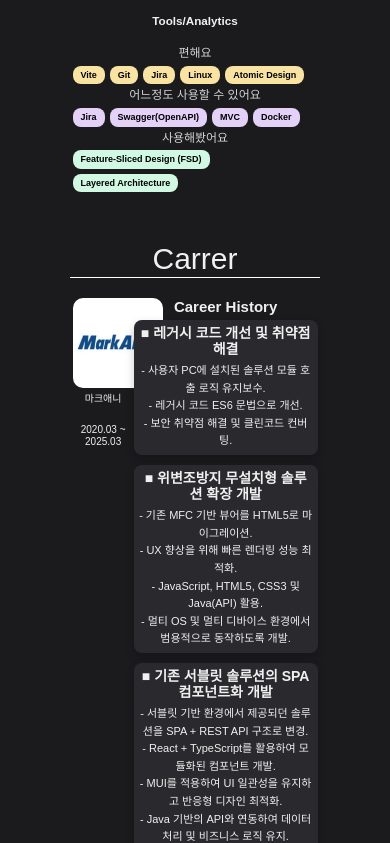
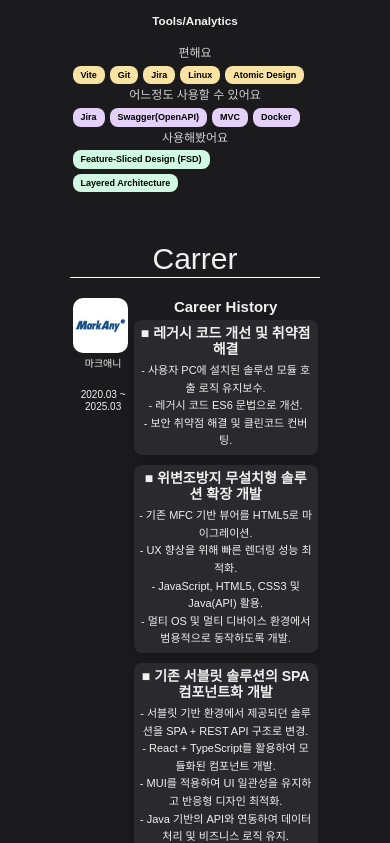
Before and after one commit to kimtaehun-dev/tagDev, a React (Vite) app: page / in a window 390 px wide. Shown: the part 1675-2518 px from the top of the page. Built offline with nearby package versions, Linux system fonts and the light colour scheme; a web font is replaced by a local one.

Commit message:
모바일 화면 Carrer쪽 레이아웃 겹친 개선

```diff
--- a/src/components/atoms/avarta/Avartar.css
+++ b/src/components/atoms/avarta/Avartar.css
@@ -10,3 +10,10 @@
   height: 90px;
   border-radius: 1rem;
 }
+
+@media (max-width: 768px){
+  .avartar-fame img{
+    width: 55px;
+    height: 55px;
+  }
+}
```
